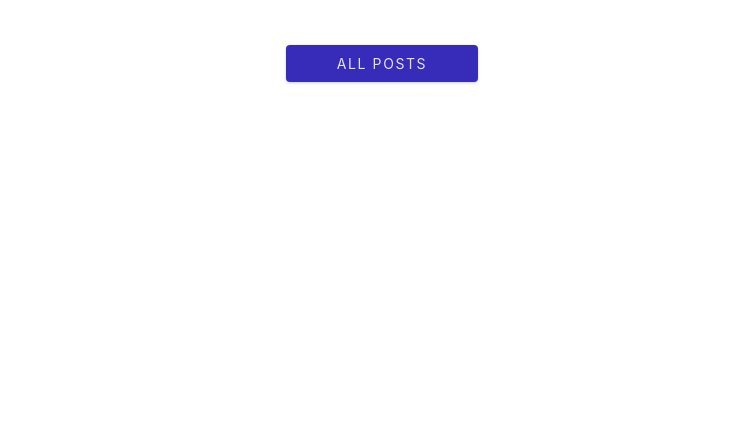
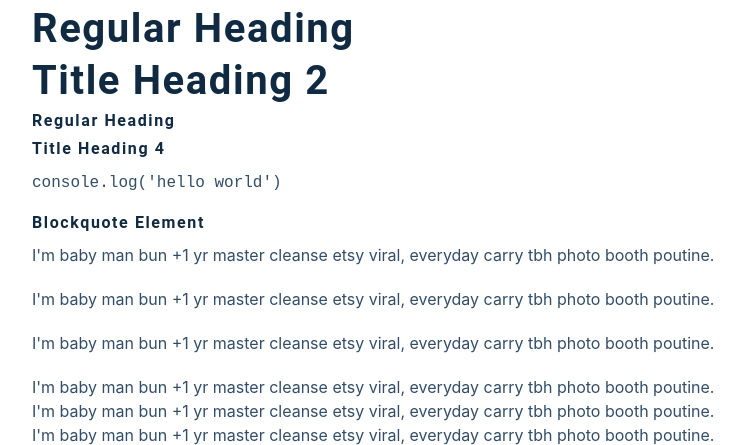
Before and after one commit to Kaminagiyou123/gatsby-mdx-blog, a Gatsby site: page /post in a window 1280 px wide. Shown: the part 2355-2800 px from the top of the page, without its empty margins (258-1002 px from the left). Before the commit the page ends 2501 px from the top, so only its background shows below. Built offline with nearby package versions, Linux system fonts and the light colour scheme; Gatsby itself is replaced by a stand-in of ours; grey boxes are pictures that could not be loaded.

Commit message:
mdx wrapper complete

````diff
--- a/gatsby-browser.js
+++ b/gatsby-browser.js
@@ -1 +1,7 @@
 import './src/css/main.css'
+import React from 'react'
+import { MDXProvider } from '@mdx-js/react'
+
+import { wrapMDX } from './root-mdx'
+
+export const wrapRootElement = wrapMDX
--- a/gatsby-ssr.js
+++ b/gatsby-ssr.js
@@ -0,0 +1,6 @@
+import React from 'react'
+import { MDXProvider } from '@mdx-js/react'
+
+import { wrapMDX } from './root-mdx'
+
+export const wrapRootElement = wrapMDX
--- a/root-mdx.js
+++ b/root-mdx.js
@@ -0,0 +1,14 @@
+import React from 'react'
+import { MDXProvider } from '@mdx-js/react'
+import { Headings, Code, Blockquote } from './src/components/Complete'
+
+const components = {
+  h2: Headings.myH2,
+  h4: Headings.myH4,
+  inlineCode: Code,
+  blockquote: Blockquote,
+}
+
+export const wrapMDX = ({ element }) => {
+  return <MDXProvider components={components}>{element}</MDXProvider>
+}
--- a/src/pages/post.mdx
+++ b/src/pages/post.mdx
@@ -53,10 +53,37 @@ const LikeButton = () => {
 ```
 
 <LikeButton />
-<h2>
-  video components
-  <RegVideo/>
-  <Video/>
-</h2>
+<h2>video components</h2>
+<RegVideo />
+<Video />
+
+<h2>regular heading</h2>
+<h2 title="true">title heading 2</h2>
+<h4>regular heading</h4>
+<h4 title="true">title heading 4</h4>
+
+`console.log('hello world')`
+
+<h4>blockquote element</h4>
+<blockquote display="default">
+  I'm baby man bun +1 yr master cleanse etsy viral, everyday carry tbh photo
+  booth poutine.
+</blockquote>
+<blockquote display="info">
+  I'm baby man bun +1 yr master cleanse etsy viral, everyday carry tbh photo
+  booth poutine.
+</blockquote>
+<blockquote display="warning">
+  I'm baby man bun +1 yr master cleanse etsy viral, everyday carry tbh photo
+  booth poutine.
+</blockquote>
+
+<blockquote>
+  I'm baby man bun +1 yr master cleanse etsy viral, everyday carry tbh photo
+  booth poutine. I'm baby man bun +1 yr master cleanse etsy viral, everyday
+  carry tbh photo booth poutine. I'm baby man bun +1 yr master cleanse etsy
+  viral, everyday carry tbh photo booth poutine.
+</blockquote>
+
 <Link to='/posts' className='btn center-btn'>all posts</Link>
 </section>
````
